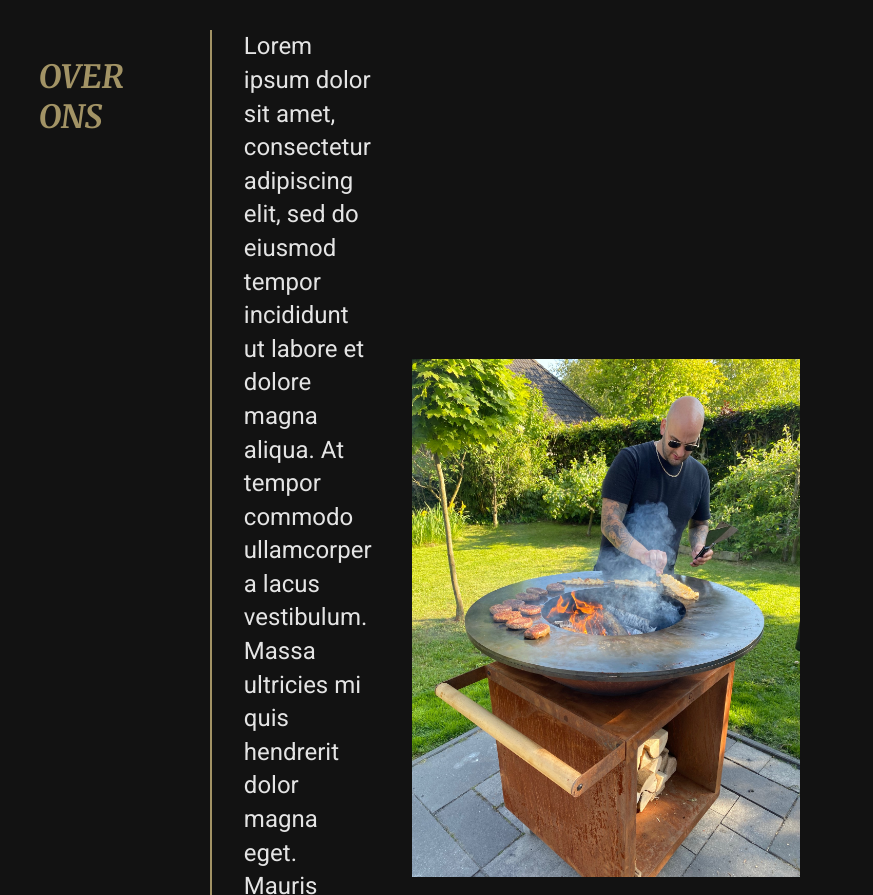
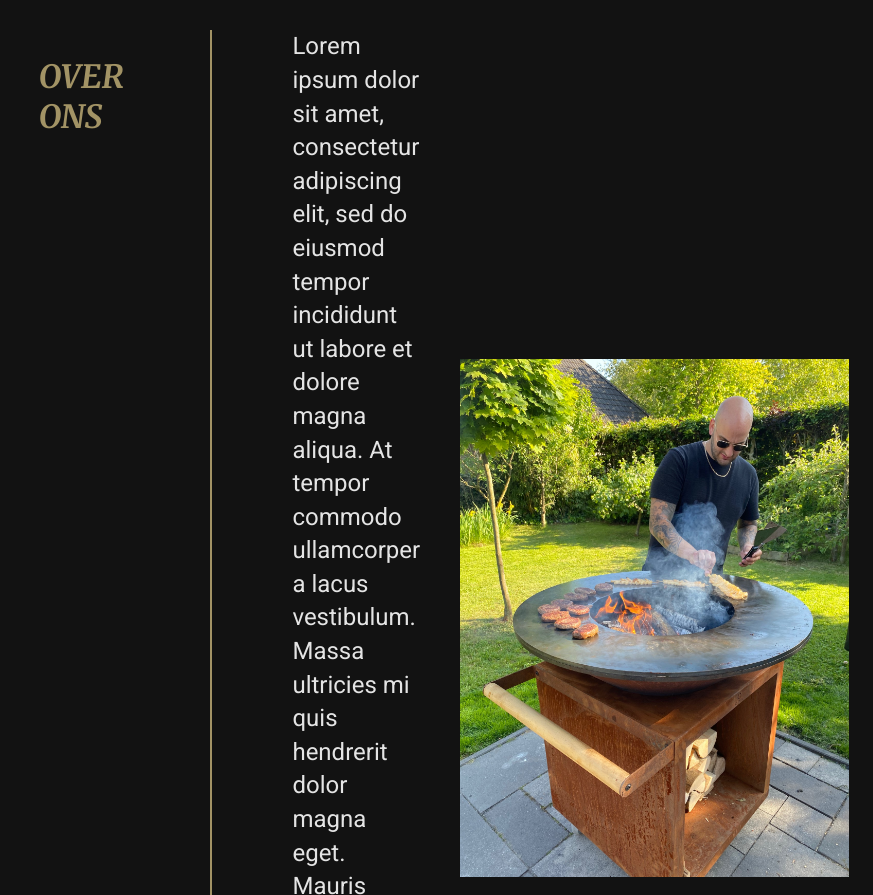
Before and after one commit to Strazz1337/strazz1337.github.io, a plain HTML site: page index.html in a window 768 px wide. Shown: the part 929-1824 px from the top of the page, 873 px wide, since content can reach past the window. Drawn offline with Linux system fonts and the light colour scheme.

Commit message:
Update index.html

```diff
--- a/index.html
+++ b/index.html
@@ -694,6 +694,7 @@ footer a {
 
     .about_information p {
         width: 100%;
+        padding-left: 10%;
     }
 
     .about_image {
```
